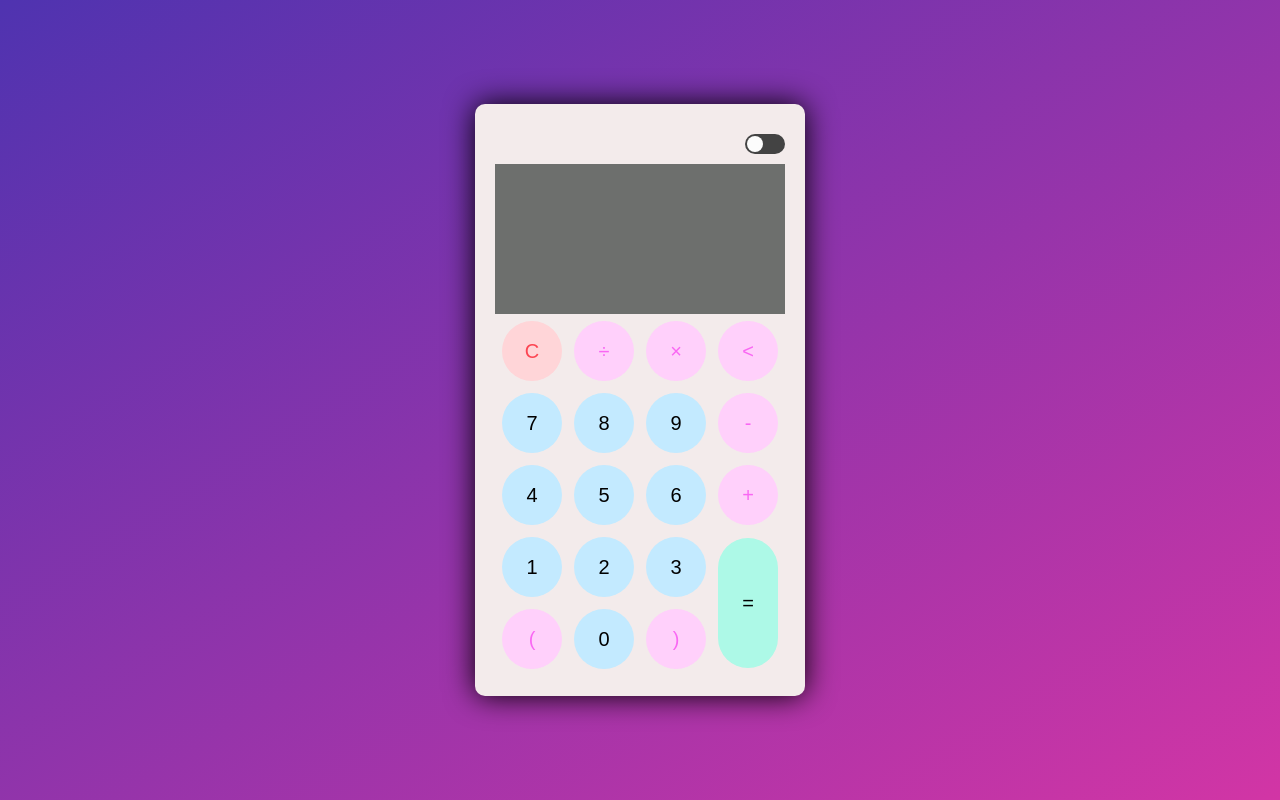
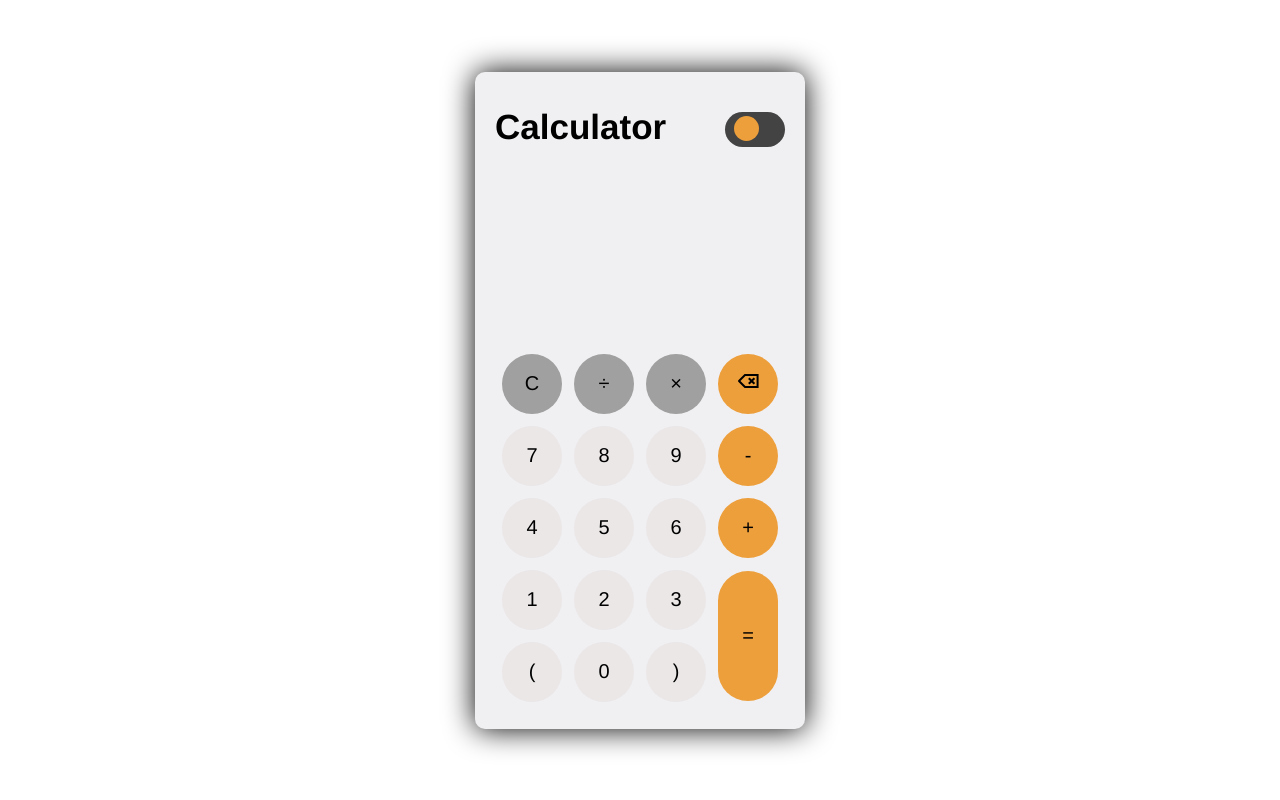
Before and after one commit to fitriaaif/kuis-praktikum-1-if07, a plain HTML site: page index.html in a window 1280 px wide. Drawn offline with Linux system fonts and the light colour scheme.

Commit message:
pengubahan tampilan

```diff
--- a/css/style.css
+++ b/css/style.css
@@ -1,22 +1,33 @@
+
 * {
     padding: 0;
     margin: 0;
     box-sizing: border-box;
     outline: 0;
     transition: all 0.5s ease;
+    font-weight: 500;
+}
+h1{
+  top: auto;
+  font-size: 80px;
+  font-family: Helvetica;
+  font-weight: 770;
 }
 
-body {
-    font-family: sans-serif;
-}
+
 
 a {
     text-decoration: none;
     color: #fff;
 }
+.title{
+  margin-top:15px;
+  font-size: 35px;
+}
 
 body {
-    background-image: linear-gradient( to bottom right, rgba(79,51,176,1.0),rgba(210,53,165));
+    /*background-image: linear-gradient( to bottom right, rgba(79,51,176,1.0),rgba(210,53,165));*/
+
 }
 
 
@@ -38,33 +49,33 @@ body {
 
 .body-toggler {
     position: absolute;
-    top: 30px;
+    top: 40px;
     right: 20px;
     z-index: 1;
 }
 input[type="checkbox"]{
     position: relative;
-    width: 40px;
-    height: 20px;
+    width: 60px;
+    height: 35px;
     appearance: none;
     background-color: #434343;
     outline: none;
-    border-radius: 10px;
+    border-radius: 30px;
     transition: .5s ease;
   }
   input[type="checkbox"]:checked{
-    background-color: #2664ff;
+    background-color: #F0EFF2;
   }
 
   input[type="checkbox"]::before{
     content: '';
     position: absolute;
-    width: 16px;
-    height: 16px;
-    background-color: #fcfcfc;
+    width: 25px;
+    height: 25px;
+    background-color: #ED9F3B;
     border-radius: 50%;
-    top: 2px;
-    left: 2px;
+    top: 4px;
+    left: 9px;
     transition: .5s ease;
   }
   input[type="checkbox"]:checked::before{
@@ -73,19 +84,22 @@ input[type="checkbox"]{
 
 #display {
   margin: 0 10px;
-  height: 150px;
+  height: 120px;
   width: auto;
   max-width: 270px;
   display: flex;
   align-items: flex-end;
   justify-content: flex-end;
-  font-size: 30px;
+  font-size: 50px;
   margin-bottom: 20px;
   overflow-x: scroll;
+  font-weight: 600;
 }
 .display-screen{
     height: 150px;
-    margin-top: 40px;
+    margin-top: 30px;
+    margin-bottom: 20px;
+
   }
 
 
@@ -103,11 +117,13 @@ button {
   font-size: 20px;
   cursor: pointer;
   transition: all 200ms ease;
+  font-family: Helvetica;
 }
 
 button:hover {
   transform: scale(1.1);
 }
+
 
 button#equal {
   height: 130px;
@@ -116,7 +132,8 @@ button#equal {
 /* dark theme */
 
 .calculator.dark {
-  background-color: #f3ebeb;
+  background-color: #F0EFF2;
+
 }
 
 .calculator.dark #display {
@@ -124,56 +141,57 @@ button#equal {
 }
 
 .calculator.dark button#clear {
-  background-color: #ffd5d8;
-  color: #fc4552;
+  background-color: #A0A0A0;
+  color: #000;
 }
-
 .calculator.dark button.btn-number {
-  background-color: #c3eaff;
+  background-color: #EBE7E7;
   color: #000000;
+}
+.calculator.dark button.btn-number:hover{
+  background-color: #A0A0A0;
 }
 
 .calculator.dark button.btn-operator {
-  background-color: #ffd0fb;
-  color: #f967f3;
+  background-color: #ED9F3B;
+  color: #000;
+}
+.calculator button.btn-opr{
+  background-color: #A0A0A0;
 }
 
 .calculator.dark button.btn-equal {
-  background-color: #adf9e7;
+  background-color: #ED9F3B;
   color: #000;
 }
 .calculator.dark div.display-screen {
-    background-color: #6d6f6d;
+    background-color: #F0EFF2;
     color: #ffffff;
   }
 
 /* light theme */
 
 .calculator {
-  background-color: #071115;
+  background-color: #21252A;
 }
-
-.calculator button#clear {
-  background-color: #2d191e;
-  color: #bd3740;
-}
-
 .calculator button.btn-number {
-  background-color: #1b2f38;
+  background-color: #313131;
   color: #f8fafb;
 }
-
+.calculator button.btn-number:hover{
+  background-color: #A0A0A0;
+}
 .calculator button.btn-operator {
-  background-color: #2e1f39;
-  color: #aa00a4;
+  background-color: #ED9F3B;
+  color: #fff;
 }
 
 .calculator button.btn-equal {
-  background-color: #223323;
+  background-color: #ED9F3B;
   color: #ffffff;
 }
 
 .calculator div.display-screen {
-    background-color: #223323;
+    background-color: #21252A;
     color: #ffffff;
   }
--- a/index.html
+++ b/index.html
@@ -10,6 +10,7 @@
 <body>
     <div class="container">
         <div class="calculator dark">
+            <h1 class="title" id="judul">Calculator</h1>
             <div class="body-toggler">
                 <input class="theme-toggler active" type="checkbox">
             </div>
@@ -19,10 +20,10 @@
             <div class="buttons">
                 <table>
                     <tr>
-                        <td><button class="btn-operator" id="clear">C</button></td>
-                        <td><button class="btn-operator" id="/">&divide;</button></td>
-                        <td><button class="btn-operator" id="*">&times;</button></td>
-                        <td><button class="btn-operator" id="backspace"><</button></td>
+                        <td><button class="btn-opr" id="clear">C</button></td>
+                        <td><button class="btn-opr" id="/">&divide;</button></td>
+                        <td><button class="btn-opr" id="*">&times;</button></td>
+                        <td><button class="btn-operator" id="backspace"><img src="img/backspace.svg" alt=""></button></td>
                     </tr>
                     <tr>
                         <td><button class="btn-number" id="7">7</button></td>
@@ -43,9 +44,9 @@
                         <td rowspan="2"><button class="btn-equal" id="equal">=</button></td>
                     </tr>
                     <tr>
-                        <td><button class="btn-operator" id="(">(</button></td>
+                        <td><button class="btn-number" id="(">(</button></td>
                         <td><button class="btn-number" id="0">0</button></td>
-                        <td><button class="btn-operator" id=")">)</button></td>
+                        <td><button class="btn-number" id=")">)</button></td>
                     </tr>
                 </table>
             </div>
```
Also changed, not shown: img/backspace.svg (added).
